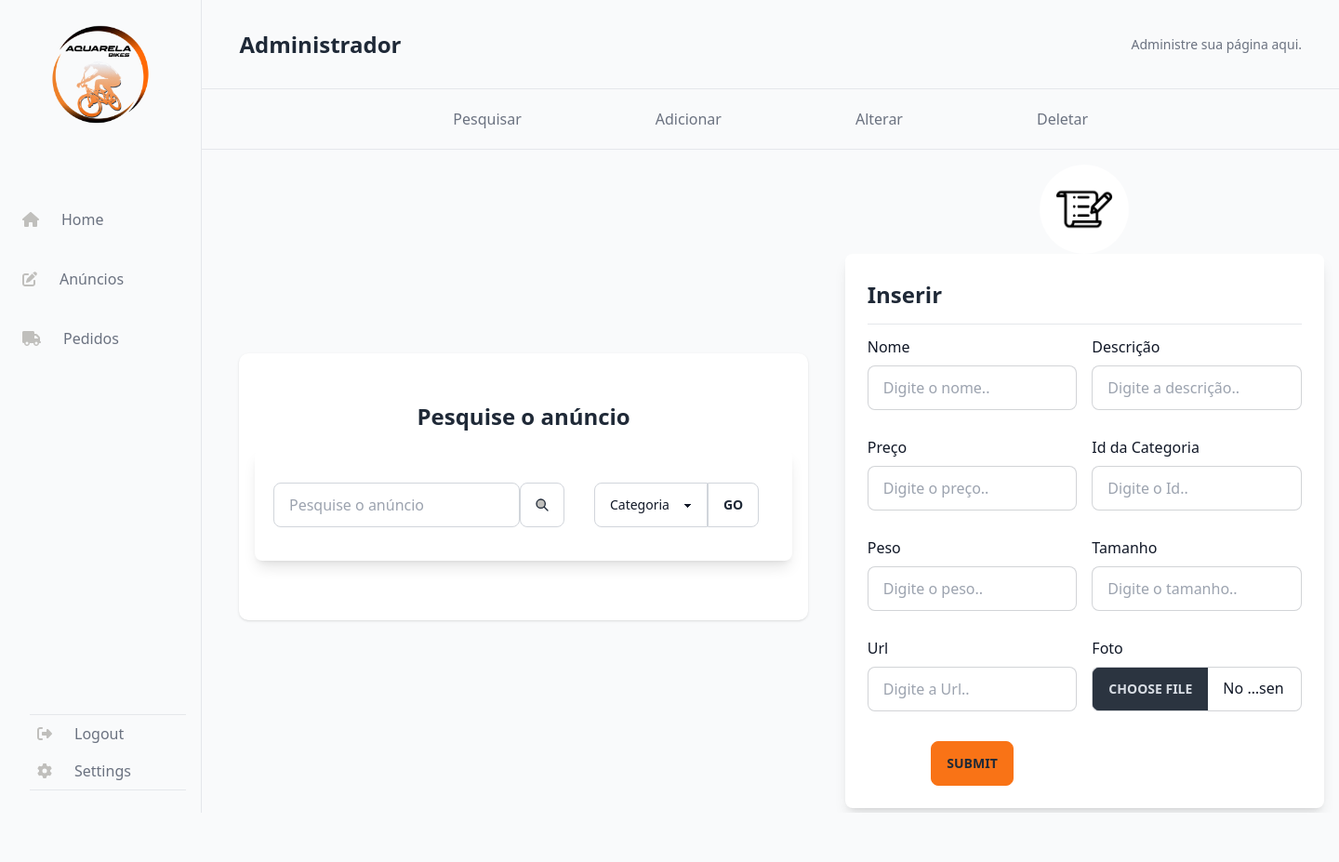
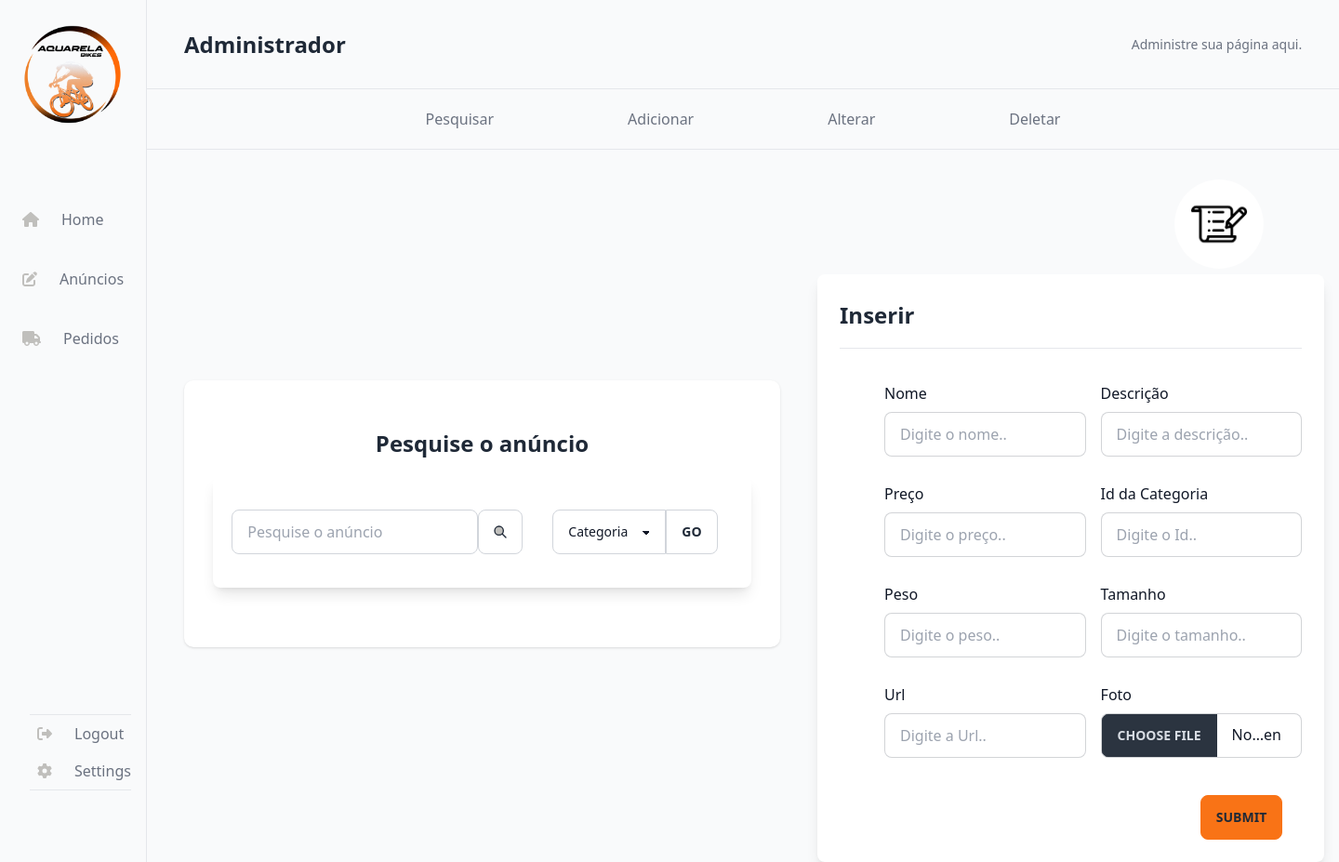
Before and after one commit to devkpanda/aquarelaImports-vitrine, a PHP site: page /login/adm in a window 1440 px wide. Shown: the whole page at 93% size. Before the commit the page ends 874 px from the top, so only its background shows below. Run offline with PHP 8.4, Linux system fonts and the light colour scheme; data that the repository does not hold is empty; classes that the project's autoload settings leave out are loaded by file name; some libraries are stand-ins or nearby versions.

Commit message:
fix: icon form

```diff
--- a/app/views/adm.php
+++ b/app/views/adm.php
@@ -123,17 +123,19 @@
                 </div>
 
 
+
                 <div class="w-8/12 mr-4">
-                <div class="avatar flex items-center justify-center">
-                    <div class="w-24 rounded-full">
-                      <img src="/app/views/images/list-icon.jpg" />
+                <div class="avatar ml-96">
+                    <div class="w-24 rounded-full mt-4 -my-12">
+                      <img src="/app/views/images/list-icon.jpg" class="" />
                     </div>
                 </div>
                     <div class="p-6 shadow-lg bg-white rounded-lg">
                     <h1 class="text-2xl font-semibold leading-relaxed text-gray-800">Inserir</h1>
-                      <hr class="mt-3">
 
-                      <form action="" class="grid grid-cols-2 gap-4">
+                      <hr class="mt-4 w-full">
+
+                      <form action="" class="grid grid-cols-2 gap-4 mt-6 ml-12">
                           <div class="mt-3">
                               <label for="email" class="block text-base mb-2">Nome</label>
                               <input type="text" placeholder="Digite o nome.." class="input input-bordered w-full max-w-xs" />
@@ -169,17 +171,12 @@
                               <input type="file" class="file-input file-input-bordered file-input-bg-orange-500 w-full max-w-xs" />
                           </div>
 
-
-
-
-
-                          <div class="flex justify-center items-center mt-4">
+                          <div class="flex justify-center items-center mt-6 ml-96">
                               <button class="btn btn-default bg-orange-500 hover:bg-black font-black border-orange-500">Submit</button>
                           </div>
 
                       </form>
                     </div>
-                </div>
 
 
 
```
